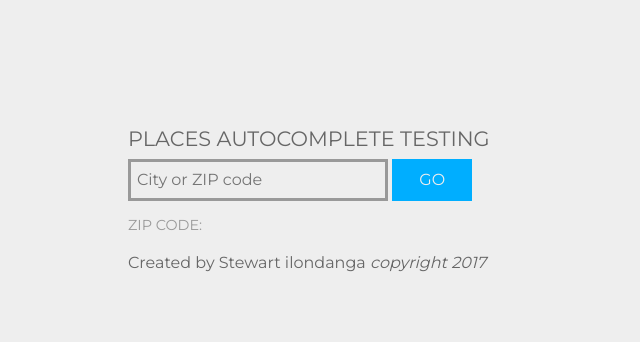
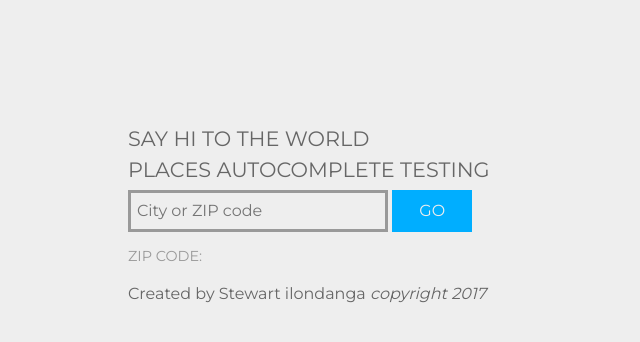
Before and after one commit to stewilondanga/hello-world, a plain HTML site: page index.html in a window 1280 px wide. Shown: the whole page, without its empty margins (0-640 px from the left). Drawn offline with nearby package versions, Linux system fonts and the light colour scheme.

Commit message:
index.html

```diff
--- a/index.html
+++ b/index.html
@@ -9,6 +9,7 @@
 
 <body>
 
+  <h1>say hi to the world</h1>
   <h1>places autocomplete testing</h1>
   <input type="text" id="location" name="location" placeholder="City or ZIP code">
   <input type="submit" value="GO" id="go">
```
